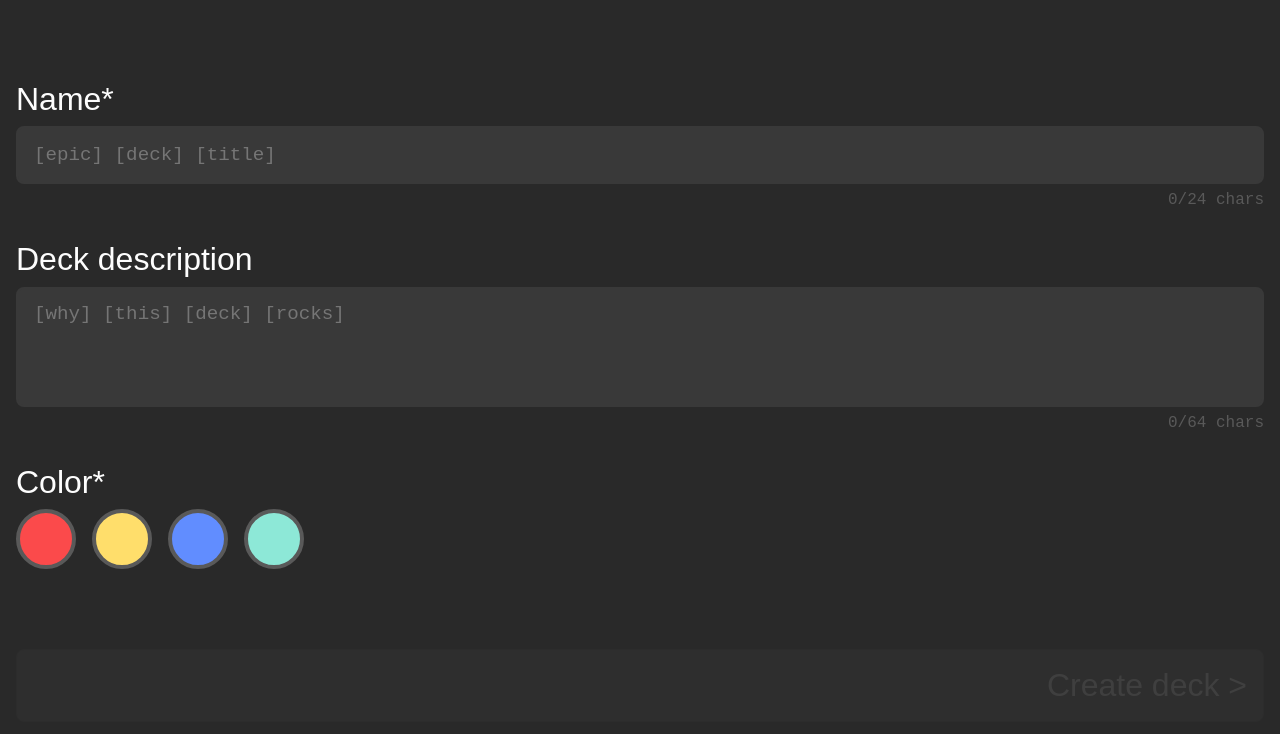
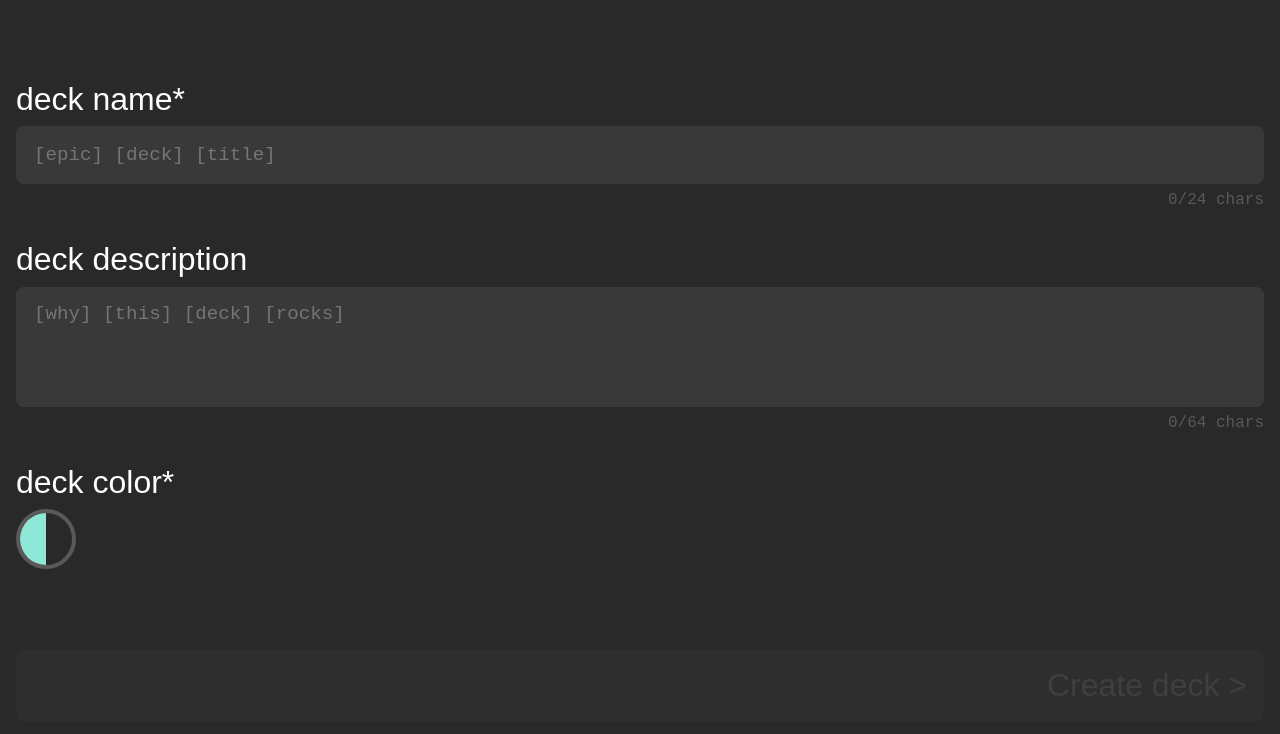
Before and after one commit to evilvic/big, a Vue app: page /decks/new in a window 1280 px wide. Shown: the top 734 px of the page. Built offline with nearby package versions, Linux system fonts and the light colour scheme; a web font is replaced by a local one.

Commit message:
color pair test

```diff
--- a/src/assets/main.css
+++ b/src/assets/main.css
@@ -28,6 +28,23 @@
   border-radius: 50%;
   cursor: pointer;
   border: 4px solid var(--light-gray);
+  position: relative;
+  overflow: hidden;
+}
+
+.color-half {
+  position: absolute;
+  width: 50%;
+  height: 100%;
+  top: 0;
+}
+
+.left {
+  left: 0;
+}
+
+.right {
+  right: 0;
 }
 
 .color-circle.selected {
--- a/src/views/NewDeckView.vue
+++ b/src/views/NewDeckView.vue
@@ -1,23 +1,24 @@
 <script setup>
-import { ref, computed, toRaw, onMounted, onUnmounted } from 'vue';
+import { ref, computed, onMounted, onUnmounted, toRaw } from 'vue';
 import { useRouter } from 'vue-router';
 import { useDecksStore } from '@/stores/decksStore';
 
 const router = useRouter();
 const decksStore = useDecksStore();
 
-const colorOptions = {
-  red: '#FB4A4B',
-  yellow: '#FFDE6B',
-  blue: '#618DFF',
-  green: '#8DE8D7'
-};
+const colorOptions = [
+  {
+    name: "diet-green",
+    backgroundColor: "#8DE8D7",
+    color: "#595959"
+  },
+]
 
 const newDeck = ref({
   name: "",
   description: "",
   lightColor: "",
-  darkColor: "#292929"
+  darkColor: ""
 });
 
 const nameLength = computed(() => newDeck.value.name.length);
@@ -28,8 +29,9 @@ const isDescriptionValid = computed(() => descriptionLength.value <= 64);
 const isColorSelected = computed(() => newDeck.value.lightColor !== "");
 const isFormValid = computed(() => isNameValid.value && isDescriptionValid.value && isColorSelected.value);
 
-const selectColor = (color) => {
-  newDeck.value.lightColor = color;
+const selectColor = (backgroundColor, color) => {
+  newDeck.value.lightColor = backgroundColor;
+  newDeck.value.darkColor = color;
 };
 
 const createNewDeck = async () => {
@@ -76,7 +78,7 @@ onUnmounted(() => {
   <main>
     <form @submit.prevent="createNewDeck">
       <label for="deck-name">
-        Name*
+        deck name*
       </label>
       <input
         id="deck-name"
@@ -93,7 +95,7 @@ onUnmounted(() => {
       </span>
 
       <label for="deck-description">
-        Deck description
+        deck description
       </label>
       <textarea
         id="deck-description"
@@ -109,7 +111,7 @@ onUnmounted(() => {
       </span>
 
       <label id="color-picker">
-        Color*
+        deck color*
       </label>
       <div
         id="color-picker"
@@ -119,18 +121,19 @@ onUnmounted(() => {
         tabindex="0"
       >
         <div
-          v-for="(color, name) in colorOptions"
-          :key="name"
+          v-for="option in colorOptions"
+          :key="option.name"
           class="color-circle"
-          :style="{ backgroundColor: color }"
-          @click="selectColor(color)"
-          @keydown="handleColorKeydown($event, color)"
-          :class="{ 'selected': newDeck.lightColor === color }"
+          @click="selectColor(option.backgroundColor, option.color)"
+          :class="{ 'selected': newDeck.lightColor === option.backgroundColor && newDeck.darkColor === option.color }"
           role="radio"
-          :aria-checked="newDeck.lightColor === color"
-          :aria-label="`Select ${name} color`"
+          :aria-checked="newDeck.lightColor === option.backgroundColor && newDeck.darkColor === option.color"
+          :aria-label="`Select ${option.name} color combination`"
           tabindex="0"
-        ></div>
+        >
+        <div class="color-half left" :style="{ backgroundColor: option.backgroundColor }"></div>
+        <div class="color-half right" :style="{ backgroundColor: option.textColor }"></div>
+        </div>
       </div>
 
       <button
```
